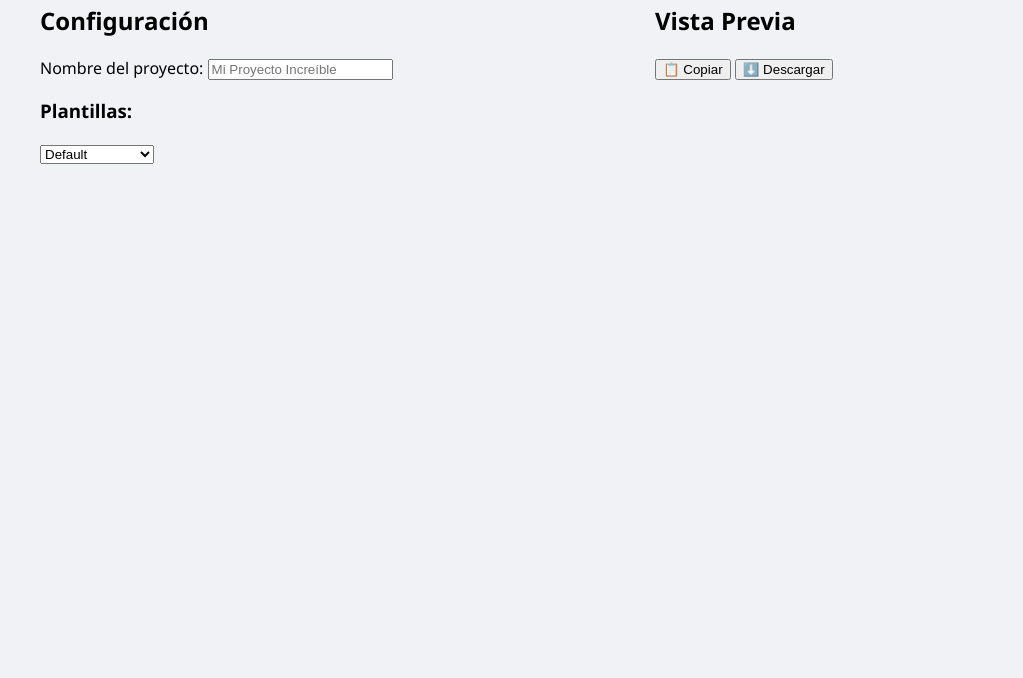
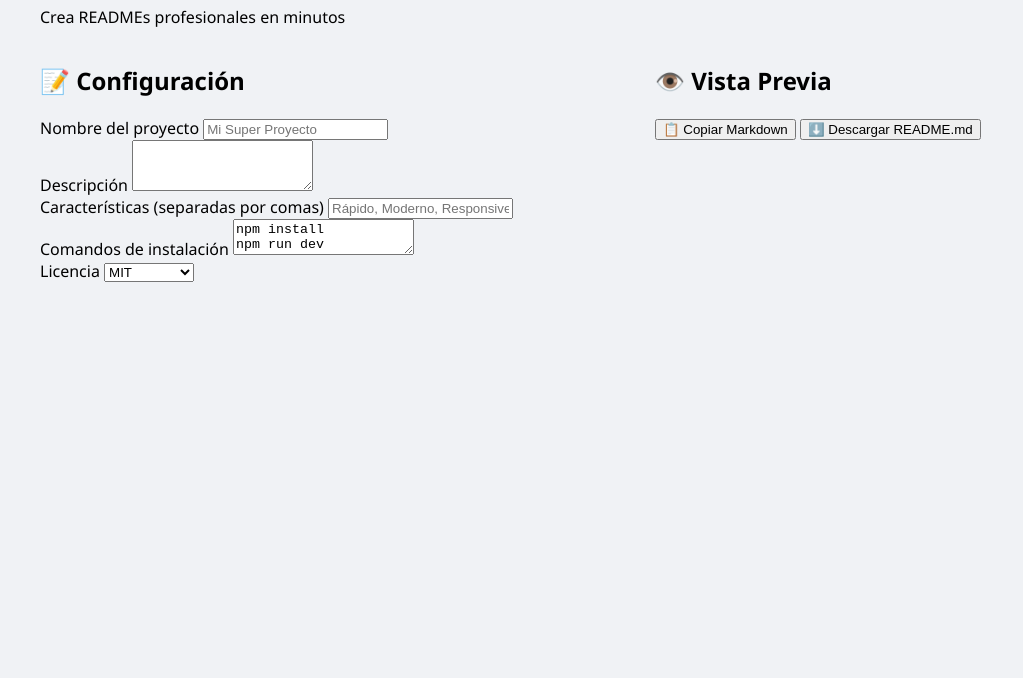
Before and after one commit to octobranch/README-Craft, a plain HTML site: page index.html in a window 1280 px wide. Shown: the part 122-800 px from the top of the page, without its empty margins (0-1023 px from the left). Drawn offline with nearby package versions, Linux system fonts and the light colour scheme.

Commit message:
Update index.html

```diff
--- a/index.html
+++ b/index.html
@@ -1,41 +1,72 @@
 <!DOCTYPE html>
-<html lang="en">
+<html lang="es">
 <head>
     <meta charset="UTF-8">
     <meta name="viewport" content="width=device-width, initial-scale=1.0">
-    <title>README Craft - Generador inteligente de README</title>
+    <title>README Craft Pro - Generador de README Inteligente</title>
+    <link rel="stylesheet" href="https://cdnjs.cloudflare.com/ajax/libs/prism/1.24.1/themes/prism.min.css">
     <link rel="stylesheet" href="style.css">
+    <script src="https://cdn.jsdelivr.net/npm/marked/marked.min.js"></script>
+    <script src="https://cdnjs.cloudflare.com/ajax/libs/prism/1.24.1/prism.min.js"></script>
 </head>
 <body>
+    <div class="theme-toggle" onclick="toggleTheme()">🌓</div>
+
     <div class="container">
-        <h1>📄 README Craft</h1>
+        <header class="header">
+            <h1>🚀 README Craft Pro</h1>
+            <p>Crea READMEs profesionales en minutos</p>
+        </header>
+
         <div class="editor-preview">
-            <div class="editor">
-                <h2>Configuración</h2>
+            <!-- Sección Editor -->
+            <div class="editor glass">
+                <h2>📝 Configuración</h2>
+
                 <div class="form-group">
-                    <label>Nombre del proyecto:</label>
-                    <input type="text" id="projectName" placeholder="Mi Proyecto Increíble">
+                    <label>Nombre del proyecto</label>
+                    <input type="text" id="projectName" placeholder="Mi Super Proyecto">
                 </div>
-                <!-- Más campos de entrada -->
-                <div class="template-selector">
-                    <h3>Plantillas:</h3>
-                    <select id="templateSelect">
-                        <option value="default">Default</option>
-                        <option value="webapp">Aplicación Web</option>
-                        <option value="cli">CLI Tool</option>
+
+                <div class="form-group">
+                    <label>Descripción</label>
+                    <textarea id="description" rows="3"></textarea>
+                </div>
+
+                <div class="form-group">
+                    <label>Características (separadas por comas)</label>
+                    <input type="text" id="features" placeholder="Rápido, Moderno, Responsive">
+                </div>
+
+                <div class="form-group">
+                    <label>Comandos de instalación</label>
+                    <textarea id="installSteps" rows="2">npm install
+npm run dev</textarea>
+                </div>
+
+                <div class="form-group">
+                    <label>Licencia</label>
+                    <select id="license">
+                        <option value="MIT">MIT</option>
+                        <option value="Apache-2.0">Apache 2.0</option>
+                        <option value="GPL-3.0">GPL 3.0</option>
                     </select>
                 </div>
             </div>
-            <div class="preview">
-                <h2>Vista Previa</h2>
+
+            <!-- Sección Preview -->
+            <div class="preview glass">
+                <h2>👁️ Vista Previa</h2>
                 <div id="previewContent" class="markdown-preview"></div>
+
                 <div class="actions">
-                    <button onclick="copyToClipboard()">📋 Copiar</button>
-                    <button onclick="downloadMD()">⬇️ Descargar</button>
+                    <button class="btn" onclick="copyToClipboard()">📋 Copiar Markdown</button>
+                    <button class="btn" onclick="downloadMD()">⬇️ Descargar README.md</button>
                 </div>
             </div>
         </div>
     </div>
+
     <script src="script.js"></script>
 </body>
 </html>
```
